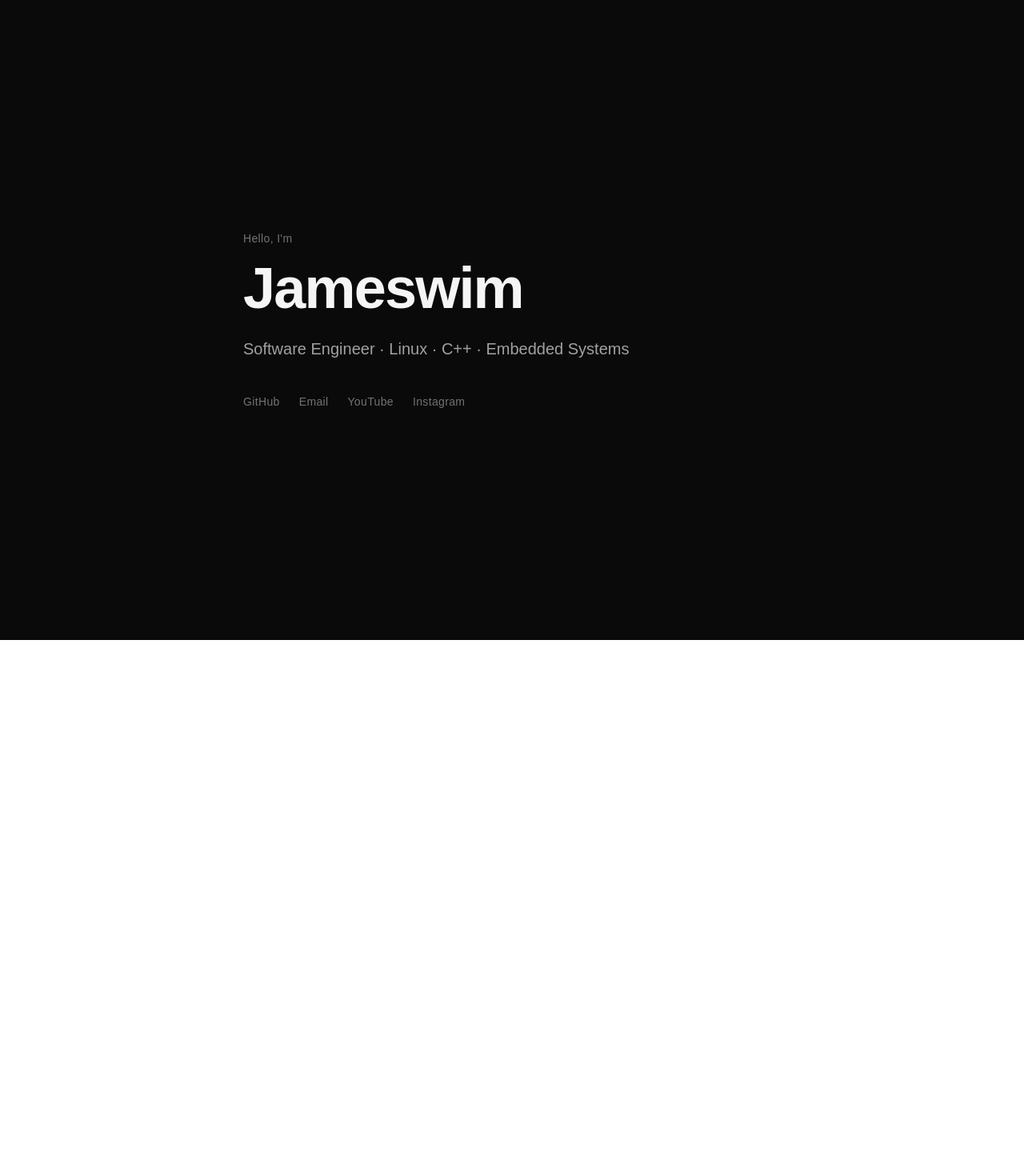
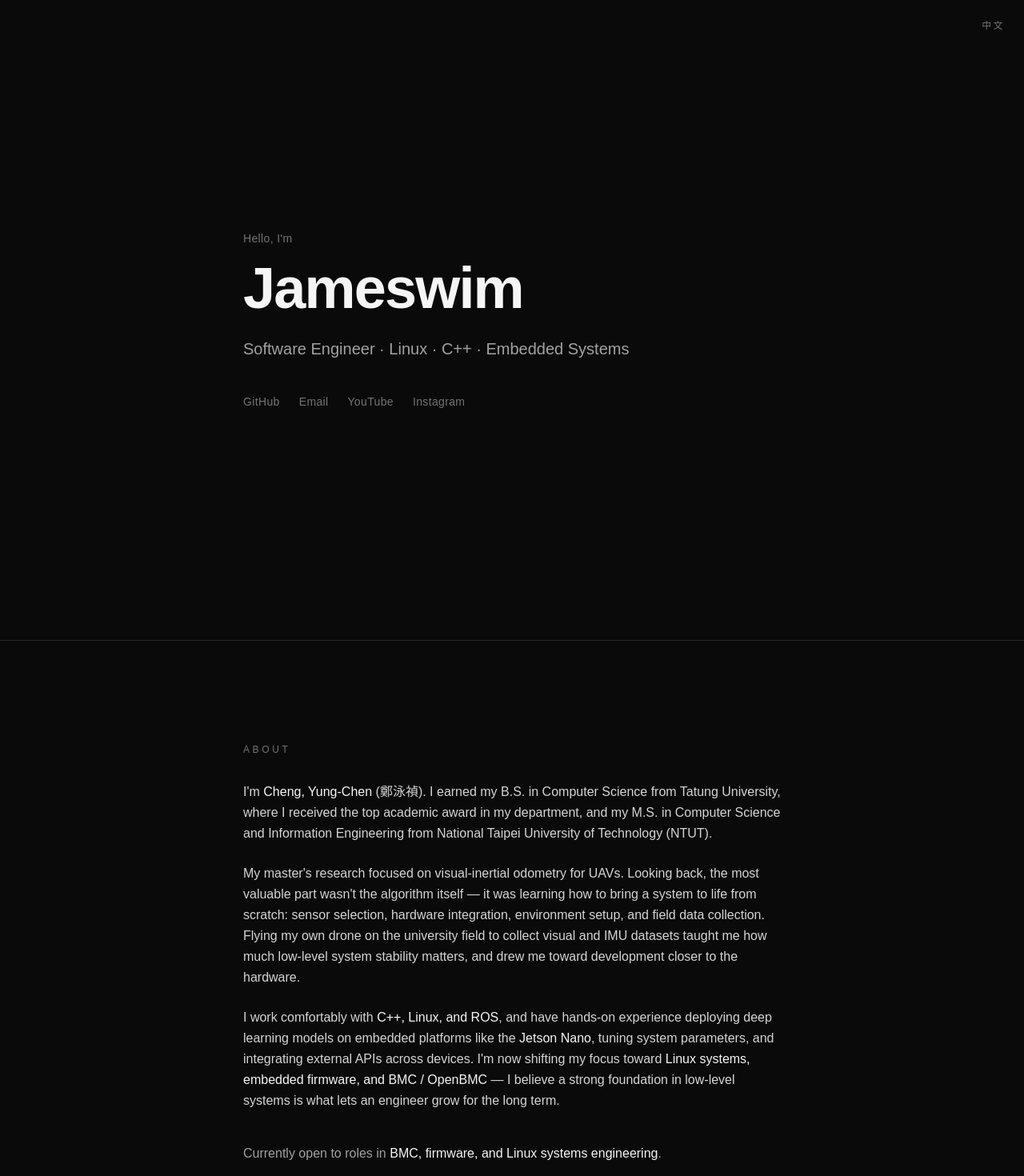
Before and after one commit to jamesswim/jameswim-portfolio, a Next.js app: page / in a window 1280 px wide. Shown: the top 1470 px of the page at 80% size. Before the commit the page ends 800 px from the top, so only its background shows below. Built offline with nearby package versions, Linux system fonts and the light colour scheme.

Commit message:
Add about section and internationalization language toggle (EN/ZH)

```diff
--- a/src/app/page.tsx
+++ b/src/app/page.tsx
@@ -1,9 +1,132 @@
+"use client";
+
+import { useState, useEffect } from "react";
+
+const content = {
+  en: {
+    greeting: "Hello, I'm",
+    tagline: "Software Engineer · Linux · C++ · Embedded Systems",
+    aboutLabel: "About",
+    aboutP1: (
+      <>
+        I&apos;m{" "}
+        <span className="text-neutral-100 font-medium">Cheng, Yung-Chen</span>{" "}
+        (鄭泳禎). I earned my B.S. in Computer Science from Tatung University,
+        where I received the top academic award in my department, and my M.S.
+        in Computer Science and Information Engineering from National Taipei
+        University of Technology (NTUT).
+      </>
+    ),
+    aboutP2: (
+      <>
+        My master&apos;s research focused on visual-inertial odometry for UAVs.
+        Looking back, the most valuable part wasn&apos;t the algorithm itself —
+        it was learning how to bring a system to life from scratch: sensor
+        selection, hardware integration, environment setup, and field data
+        collection. Flying my own drone on the university field to collect
+        visual and IMU datasets taught me how much low-level system stability
+        matters, and drew me toward development closer to the hardware.
+      </>
+    ),
+    aboutP3: (
+      <>
+        I work comfortably with{" "}
+        <span className="text-neutral-100">C++, Linux, and ROS</span>, and have
+        hands-on experience deploying deep learning models on embedded
+        platforms like the{" "}
+        <span className="text-neutral-100">Jetson Nano</span>, tuning system
+        parameters, and integrating external APIs across devices. I&apos;m now
+        shifting my focus toward{" "}
+        <span className="text-neutral-100">
+          Linux systems, embedded firmware, and BMC / OpenBMC
+        </span>{" "}
+        — I believe a strong foundation in low-level systems is what lets an
+        engineer grow for the long term.
+      </>
+    ),
+    aboutP4: (
+      <>
+        Currently open to roles in{" "}
+        <span className="text-neutral-100">
+          BMC, firmware, and Linux systems engineering
+        </span>
+        .
+      </>
+    ),
+  },
+  zh: {
+    greeting: "Hello, I'm",
+    tagline: "軟體工程師 · Linux · C++ · 嵌入式系統",
+    aboutLabel: "關於我",
+    aboutP1: (
+      <>
+        我是<span className="text-neutral-100 font-medium">鄭泳禎</span>
+        ，大學畢業於大同大學資工系，曾獲系上品學兼優第一名；碩士則就讀於國立臺北科技大學資訊工程研究所。
+      </>
+    ),
+    aboutP2: (
+      <>
+        碩士期間專注於無人機視覺定位研究，最大的收穫不是演算法本身，而是學會如何把一個從零開始的系統——從感測器選型、硬體整合、環境建置到資料收集——一步一步讓它真的能運作。我在學校操場自己飛無人機、收集視覺與
+        IMU 資料集，這段經驗讓我體會到系統底層穩定性的重要，也讓我對更貼近硬體的開發領域產生興趣。
+      </>
+    ),
+    aboutP3: (
+      <>
+        我熟悉 <span className="text-neutral-100">C++、Linux、ROS</span>{" "}
+        環境下的開發與除錯，有在{" "}
+        <span className="text-neutral-100">Jetson Nano</span>{" "}
+        等嵌入式平台上部署深度學習模型、調校系統參數、並整合 OpenAI API
+        完成多裝置溝通的實務經驗。目前正在把重心轉向{" "}
+        <span className="text-neutral-100">
+          Linux 系統、嵌入式韌體、以及 BMC / OpenBMC
+        </span>{" "}
+        領域，相信底層系統的扎實訓練是工程師長期發展的基礎。
+      </>
+    ),
+    aboutP4: (
+      <>
+        找工作方向涵蓋{" "}
+        <span className="text-neutral-100">
+          BMC、一般韌體、Linux 系統開發
+        </span>
+        等職務。
+      </>
+    ),
+  },
+};
+
 export default function Home() {
+  const [lang, setLang] = useState<"en" | "zh">("en");
+
+  useEffect(() => {
+    const saved = localStorage.getItem("lang") as "en" | "zh" | null;
+    if (saved) setLang(saved);
+  }, []);
+
+  const toggleLang = () => {
+    const next = lang === "en" ? "zh" : "en";
+    setLang(next);
+    localStorage.setItem("lang", next);
+  };
+
+  const t = content[lang];
+
   return (
-    <main className="min-h-screen bg-neutral-950 text-neutral-100 flex items-center justify-center px-6">
-      <section className="max-w-2xl w-full">
+    <main className="min-h-screen bg-neutral-950 text-neutral-100">
+      {/* Language Toggle */}
+      <button
+        onClick={toggleLang}
+        className="fixed top-6 right-6 z-50 text-xs tracking-[0.2em] text-neutral-500 hover:text-neutral-100 transition-colors"
+        aria-label="Toggle language"
+      >
+        {lang === "en" ? "中文" : "EN"}
+      </button>
+
+      {/* Hero Section */}
+      <section className="min-h-screen flex items-center justify-center px-6">
+        <div className="max-w-2xl w-full">
           <p className="text-sm text-neutral-500 mb-4 tracking-wide">
-          Hello, I&apos;m
+            {t.greeting}
           </p>
 
           <h1 className="text-5xl sm:text-7xl font-bold tracking-tight mb-6">
@@ -11,7 +134,7 @@ export default function Home() {
           </h1>
 
           <p className="text-lg sm:text-xl text-neutral-400 leading-relaxed mb-10">
-          Software Engineer · Linux · C++ · Embedded Systems
+            {t.tagline}
           </p>
 
           <div className="flex gap-6 items-center text-sm tracking-wide">
@@ -23,14 +146,12 @@ export default function Home() {
             >
               GitHub
             </a>
-
             <a
               href="mailto:james384712@gmail.com"
               className="text-neutral-500 hover:text-neutral-100 transition-colors"
             >
               Email
             </a>
-
             <a
               href="https://www.youtube.com/@jameswim1107"
               target="_blank"
@@ -39,7 +160,6 @@ export default function Home() {
             >
               YouTube
             </a>
-
             <a
               href="https://www.instagram.com/jameswim_csie"
               target="_blank"
@@ -49,6 +169,23 @@ export default function Home() {
               Instagram
             </a>
           </div>
+        </div>
+      </section>
+
+      {/* About Section */}
+      <section className="px-6 py-24 sm:py-32 border-t border-neutral-800">
+        <div className="max-w-2xl mx-auto">
+          <p className="text-xs uppercase tracking-[0.3em] text-neutral-500 mb-8">
+            {t.aboutLabel}
+          </p>
+
+          <div className="space-y-6 text-neutral-300 leading-relaxed">
+            <p>{t.aboutP1}</p>
+            <p>{t.aboutP2}</p>
+            <p>{t.aboutP3}</p>
+            <p className="text-neutral-400 pt-4">{t.aboutP4}</p>
+          </div>
+        </div>
       </section>
     </main>
   );
```
Lines whose indentation alone changed are shown as unchanged.
